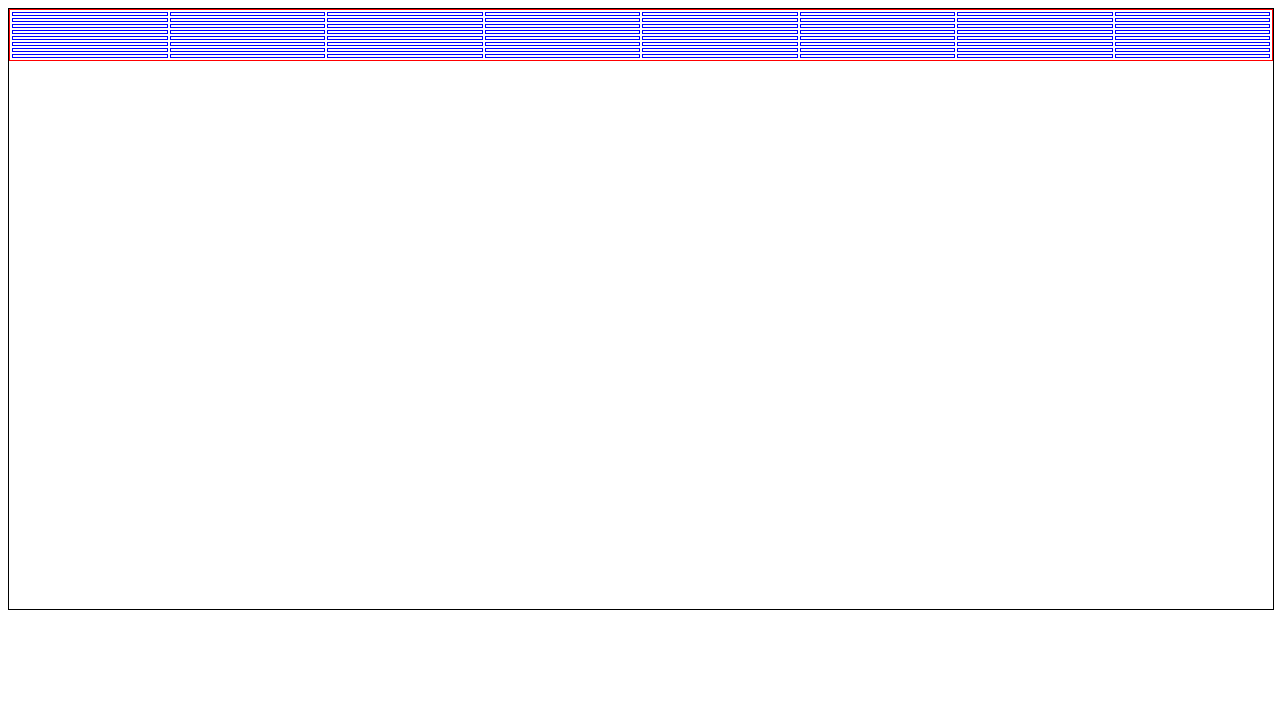
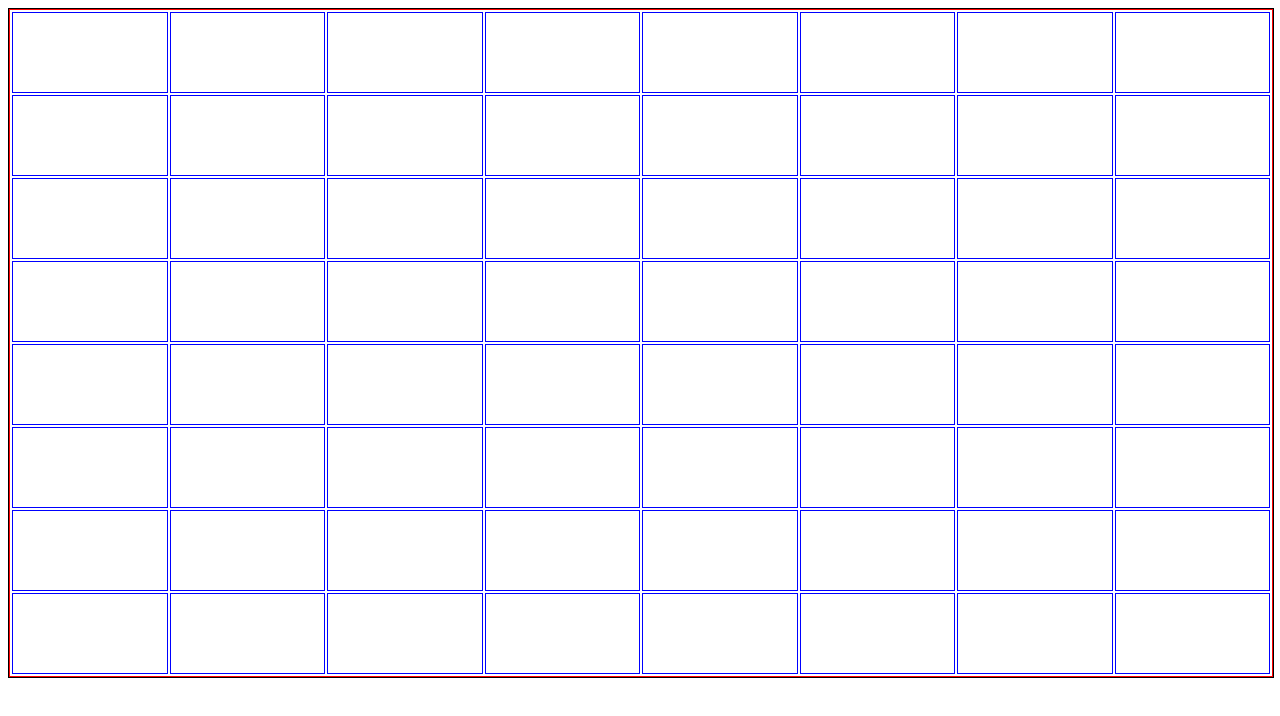
Before and after one commit to brianjpatterson/cryptothick, a plain HTML site: page index.html in a window 1280 px wide. Drawn offline with nearby package versions, Linux system fonts and the light colour scheme.

Commit message:
Update style.css

```diff
--- a/style.css
+++ b/style.css
@@ -16,5 +16,9 @@
 
 #gameBoard tr td {
     width: 12%;
+    height: 77px;
     border: solid 1px blue;
 }
+
+td.white {}
+td.black{}
```
